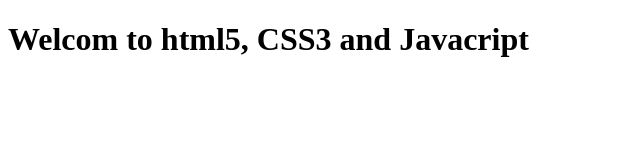
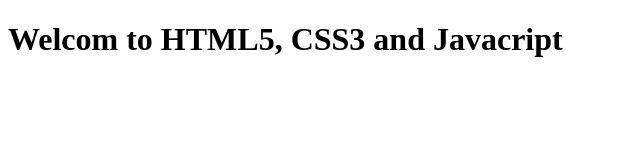
Before and after one commit to XDBK19/Session-1, a plain HTML site: page index.html in a window 1280 px wide. Shown: the whole page, without its empty margins (0-640 px from the left). Drawn offline with Linux system fonts and the light colour scheme.

Commit message:
Update index.html

```diff
--- a/index.html
+++ b/index.html
@@ -5,6 +5,6 @@
     <title>Title</title>
 </head>
 <body>
-  <h1>Welcom to html5, CSS3 and Javacript</h1>
+  <h1>Welcom to HTML5, CSS3 and Javacript</h1>
 </body>
 </html>
```
